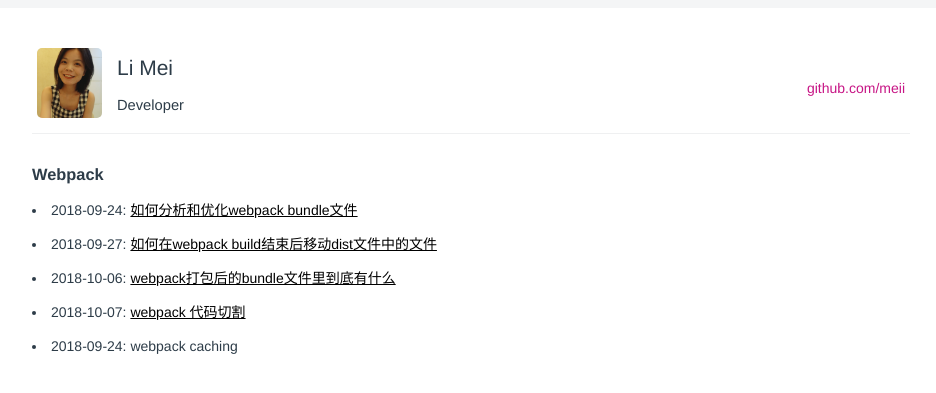
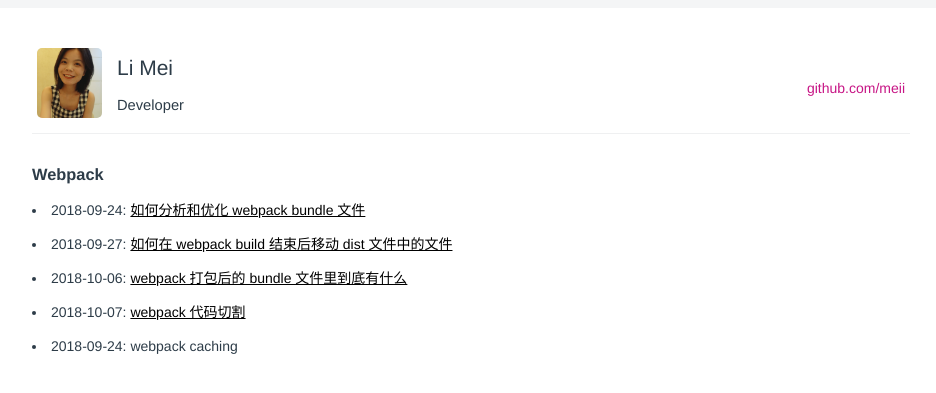
Before and after one commit to LiMeii/LiMeii.github.io, a Jekyll site: the page built from _posts/2018-09-24-webpack.md, in a window 1280 px wide. Shown: the top 393 px of the page, without its empty margins (177-1113 px from the left). Built offline with Jekyll 4.4.1, drawn with Linux system fonts in a browser that asks for light colours.

Commit message:
update titles

```diff
--- a/_posts/2018-09-24-webpack.md
+++ b/_posts/2018-09-24-webpack.md
@@ -5,11 +5,11 @@ layout: post
 
 # Webpack
 
-<li>2018-09-24: <a href="/2018/09/24/webpack-bundle-analyzer.html">如何分析和优化webpack bundle文件</a></li>
+<li>2018-09-24: <a href="/2018/09/24/webpack-bundle-analyzer.html">如何分析和优化 webpack bundle 文件</a></li>
 
-<li>2018-09-27: <a href="/2018/09/27/issues-webpack-file-management.html">如何在webpack build结束后移动dist文件中的文件</a></li>
+<li>2018-09-27: <a href="/2018/09/27/issues-webpack-file-management.html">如何在 webpack build 结束后移动 dist 文件中的文件</a></li>
 
-<li>2018-10-06: <a href="/2018/10/06/webpack-what-in-bundle.html">webpack打包后的bundle文件里到底有什么</a></li>
+<li>2018-10-06: <a href="/2018/10/06/webpack-what-in-bundle.html">webpack 打包后的 bundle 文件里到底有什么</a></li>
 
 <li>2018-10-07: <a href="/2018/10/07/webpack-code-splitting.html">webpack 代码切割 </a></li>
 
```
Also changed, not shown: _posts/2018-09-20-issues.md (+1 -1 lines), _posts/2018-09-25-git.md (+1 -1 lines), _posts/2018-09-26-tools.md (+2 -2 lines).
